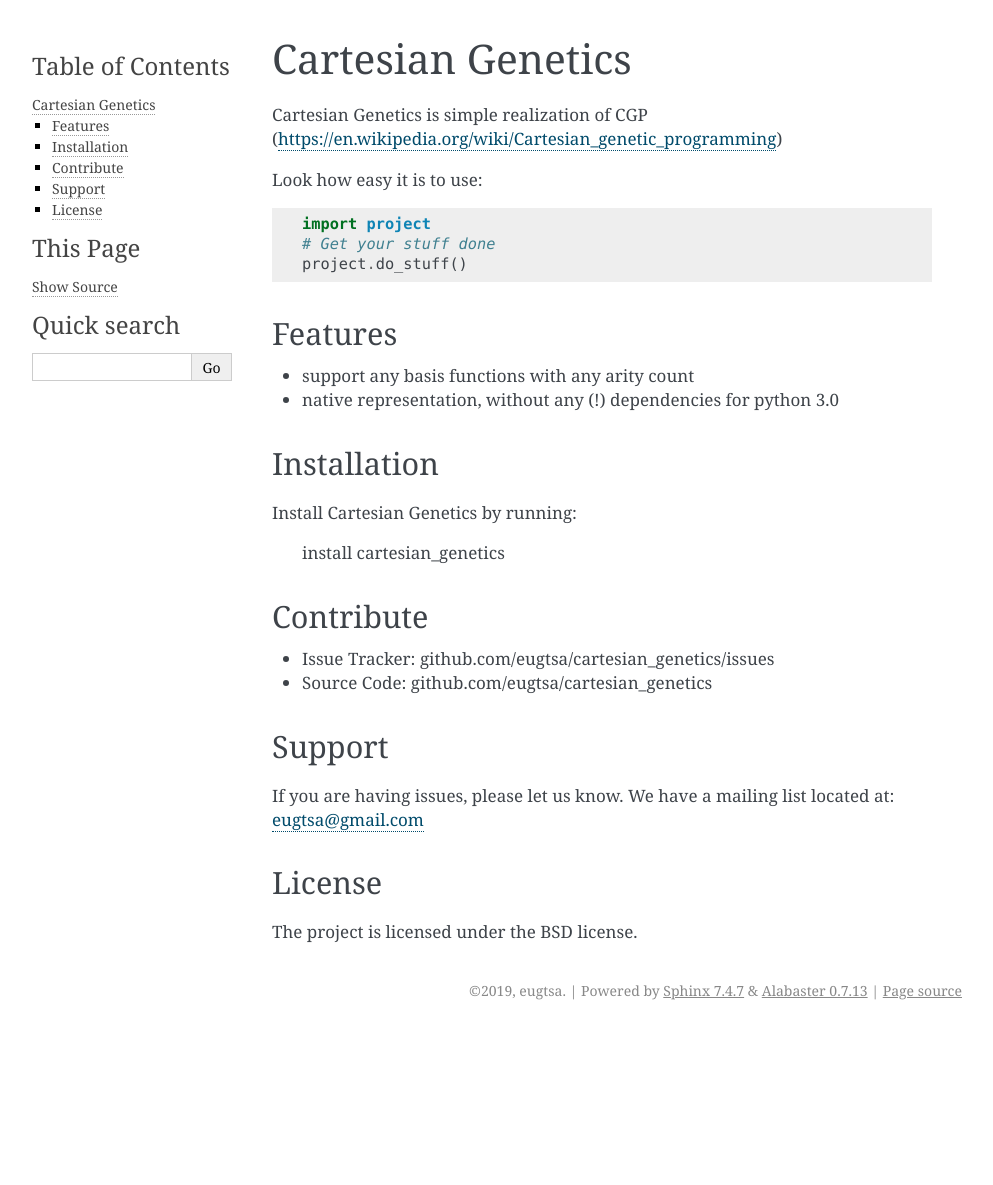
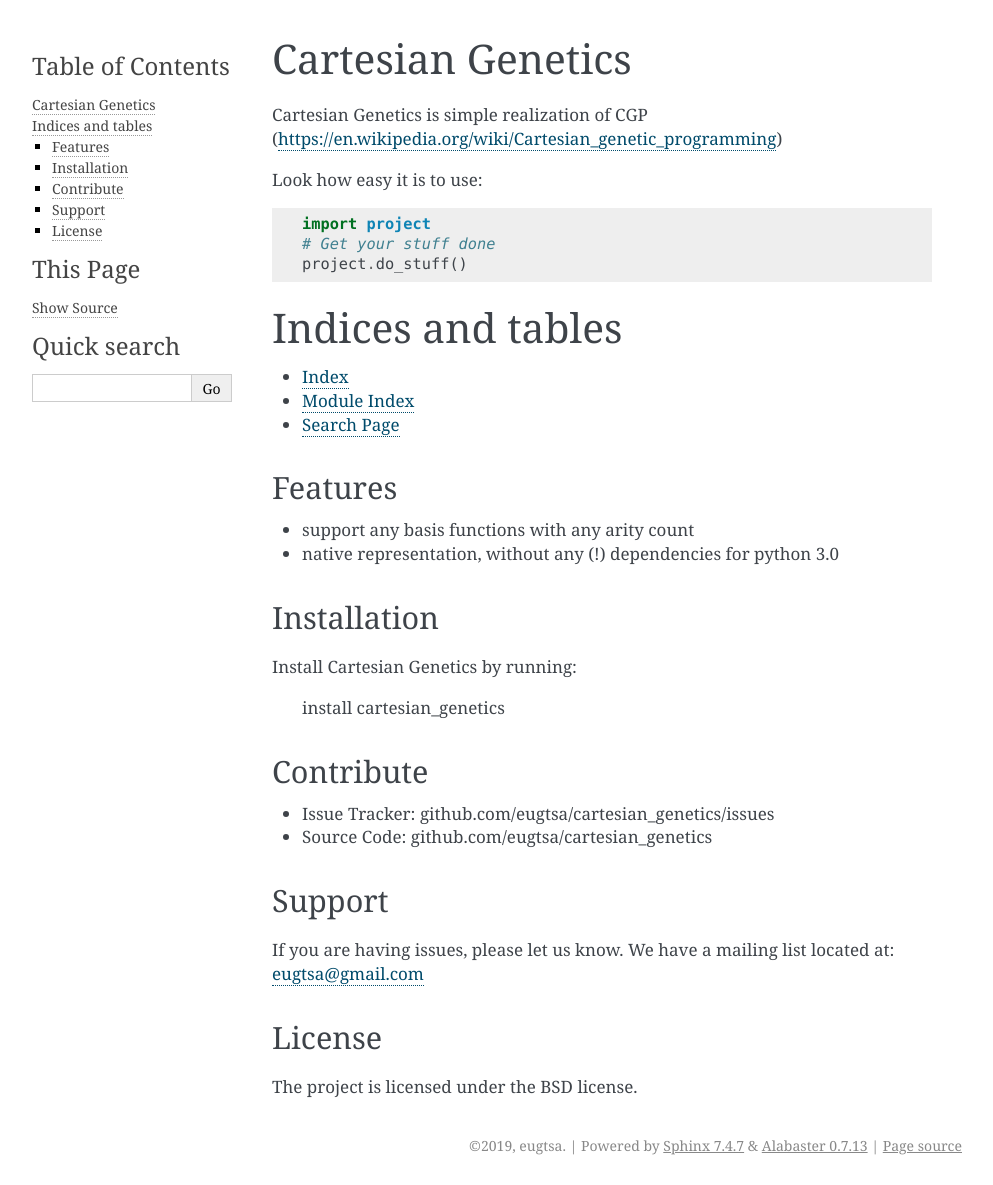
Before and after one commit to eugtsa/cartesian_genetics, a Sphinx documentation site: the page built from docs/index.rst, in a window 1280 px wide. Shown: the whole page, without its empty margins (148-1141 px from the left). Built offline with Sphinx 7.4.7, drawn with Linux system fonts in a browser that asks for light colours; before the commit the page ends 1030 px from its top, so only the background shows below that.

Commit message:
updated docs a bit

```diff
--- a/docs/conf.py
+++ b/docs/conf.py
@@ -12,9 +12,9 @@
 # add these directories to sys.path here. If the directory is relative to the
 # documentation root, use os.path.abspath to make it absolute, like shown here.
 #
-# import os
-# import sys
-# sys.path.insert(0, os.path.abspath('.'))
+import os
+import sys
+sys.path.insert(0, os.path.abspath('..'))
 
 
 # -- Project information -----------------------------------------------------
@@ -49,6 +49,7 @@
     'sphinx.ext.autodoc',
     'sphinx.ext.mathjax',
     'sphinx.ext.viewcode',
+    'sphinx.ext.napoleon'
 ]
 
 # Add any paths that contain templates here, relative to this directory.
--- a/docs/index.rst
+++ b/docs/index.rst
@@ -10,6 +10,17 @@
     import project
     # Get your stuff done
     project.do_stuff()
+
+.. toctree::
+   :maxdepth: 2
+   :caption: Contents:
+
+Indices and tables
+==================
+
+* :ref:`genindex`
+* :ref:`modindex`
+* :ref:`search`
 
 Features
 --------
```
Also changed, not shown: 1 other file.
